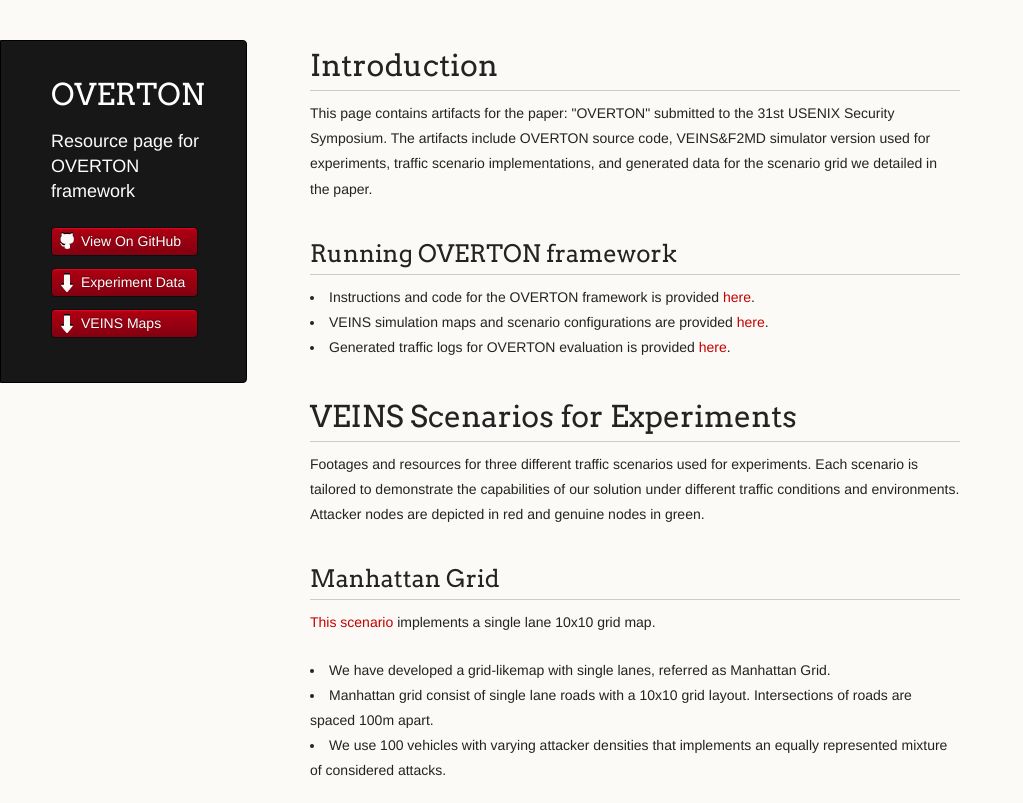
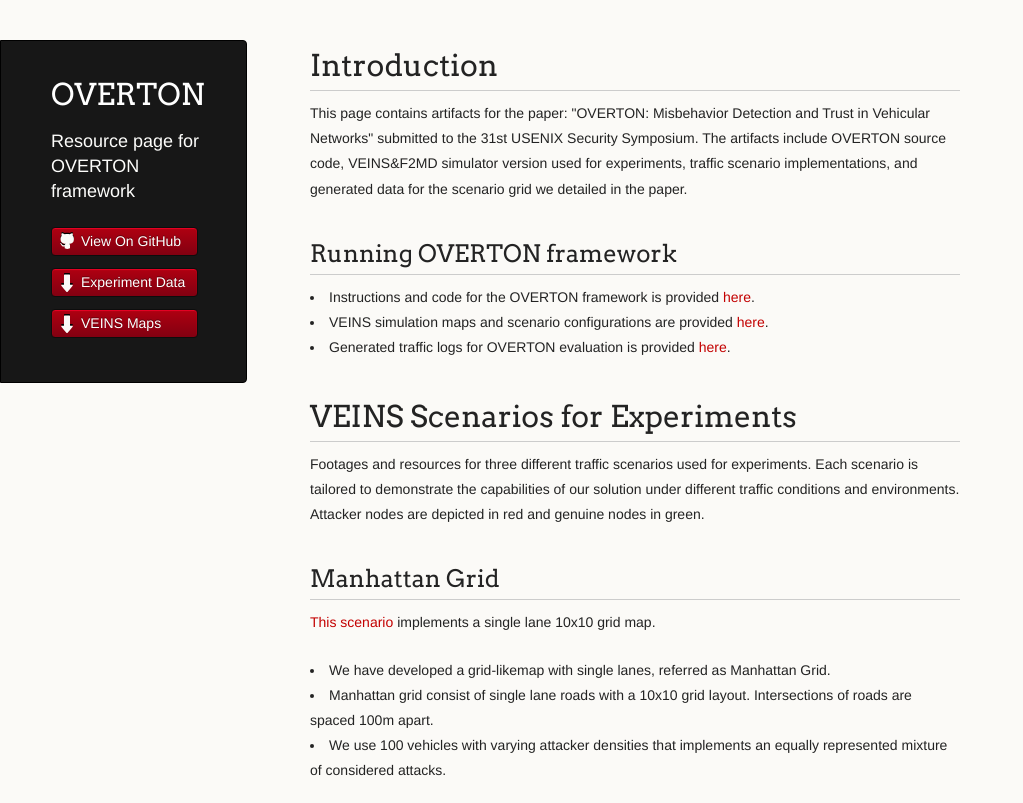
Before and after one commit to OvertonV2X/OvertonV2X.github.io, a plain HTML site: page index.html in a window 1280 px wide. Shown: the top 803 px of the page, without its empty margins (0-1023 px from the left). Drawn offline with Linux system fonts and the light colour scheme; grey boxes are pictures that could not be loaded.

Commit message:
Update index.html

```diff
--- a/index.html
+++ b/index.html
@@ -43,7 +43,7 @@
       <section>
         <h1>Introduction</h1>
 
-      <p>This page contains artifacts for the paper: "OVERTON" submitted to the 31st USENIX Security Symposium. The artifacts include OVERTON source code, VEINS&F2MD simulator version used for experiments, traffic scenario implementations, and generated data for the scenario grid we detailed in the paper. </p>
+      <p>This page contains artifacts for the paper: "OVERTON: Misbehavior Detection and Trust in Vehicular Networks" submitted to the 31st USENIX Security Symposium. The artifacts include OVERTON source code, VEINS&F2MD simulator version used for experiments, traffic scenario implementations, and generated data for the scenario grid we detailed in the paper. </p>
 
 
       <h2>Running OVERTON framework</h2>
```
